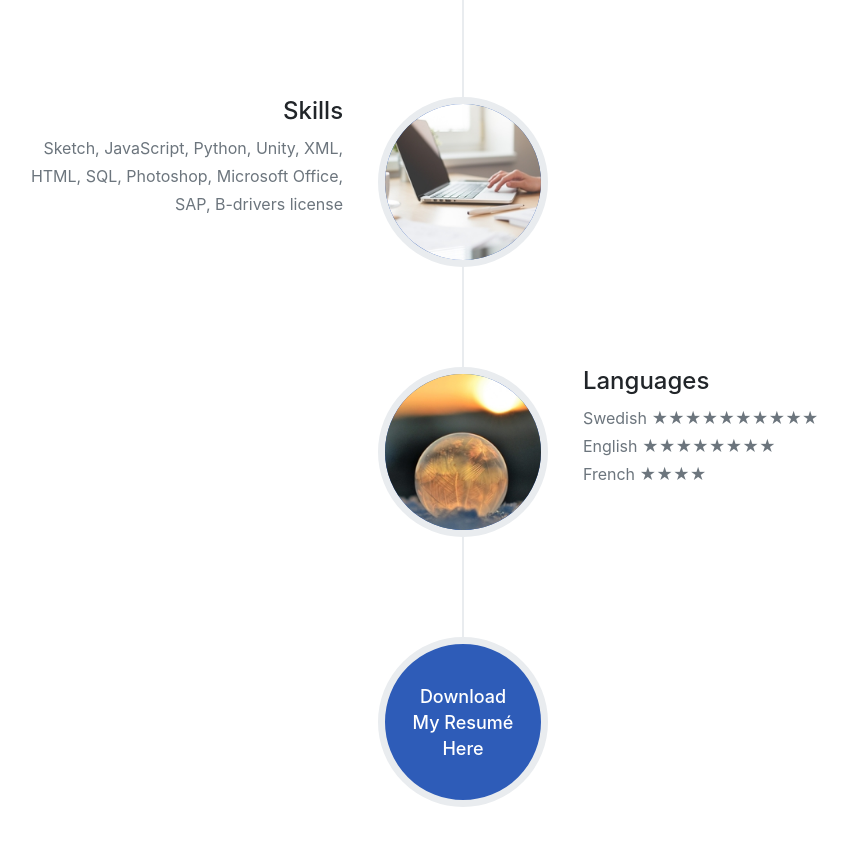
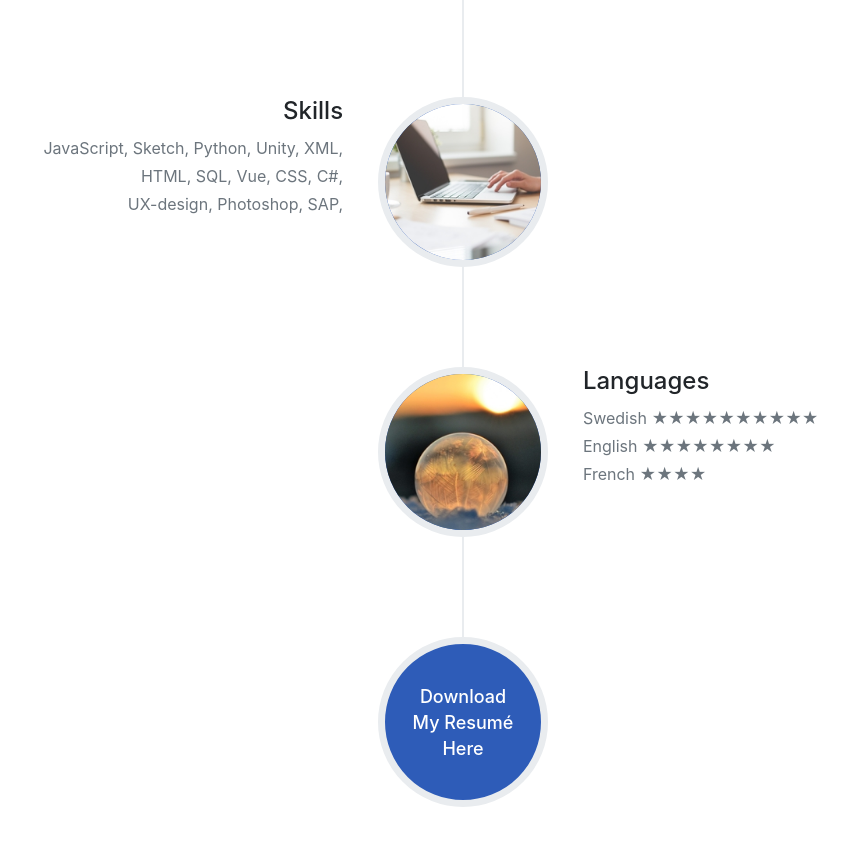
Before and after one commit to eIgelstrom/eIgelstrom.github.io, a website with bundled scripts: page index.html in a window 1280 px wide. Shown: the part 1722-2568 px from the top of the page, without its empty margins (177-1025 px from the left). Built offline with nearby package versions, Linux system fonts and the light colour scheme; files whose address does not match are found by name; a web font is replaced by a local one.

Commit message:
Update index.html

```diff
--- a/index.html
+++ b/index.html
@@ -110,9 +110,9 @@
                   <h4>Skills</h4>
                 </div>
                 <div class="timeline-body">
-                  <p class="text-muted">Sketch, JavaScript, Python, Unity, XML,</p>
-                    <p class="text-muted">HTML, SQL, Photoshop, Microsoft Office,</p>
-                    <p class="text-muted">SAP, B-drivers license</p>
+                  <p class="text-muted">JavaScript, Sketch, Python, Unity, XML,</p>
+                    <p class="text-muted">HTML, SQL, Vue, CSS, C#,</p>
+                    <p class="text-muted">UX-design, Photoshop, SAP, </p>
                 </div>
               </div>
             </li>
```
